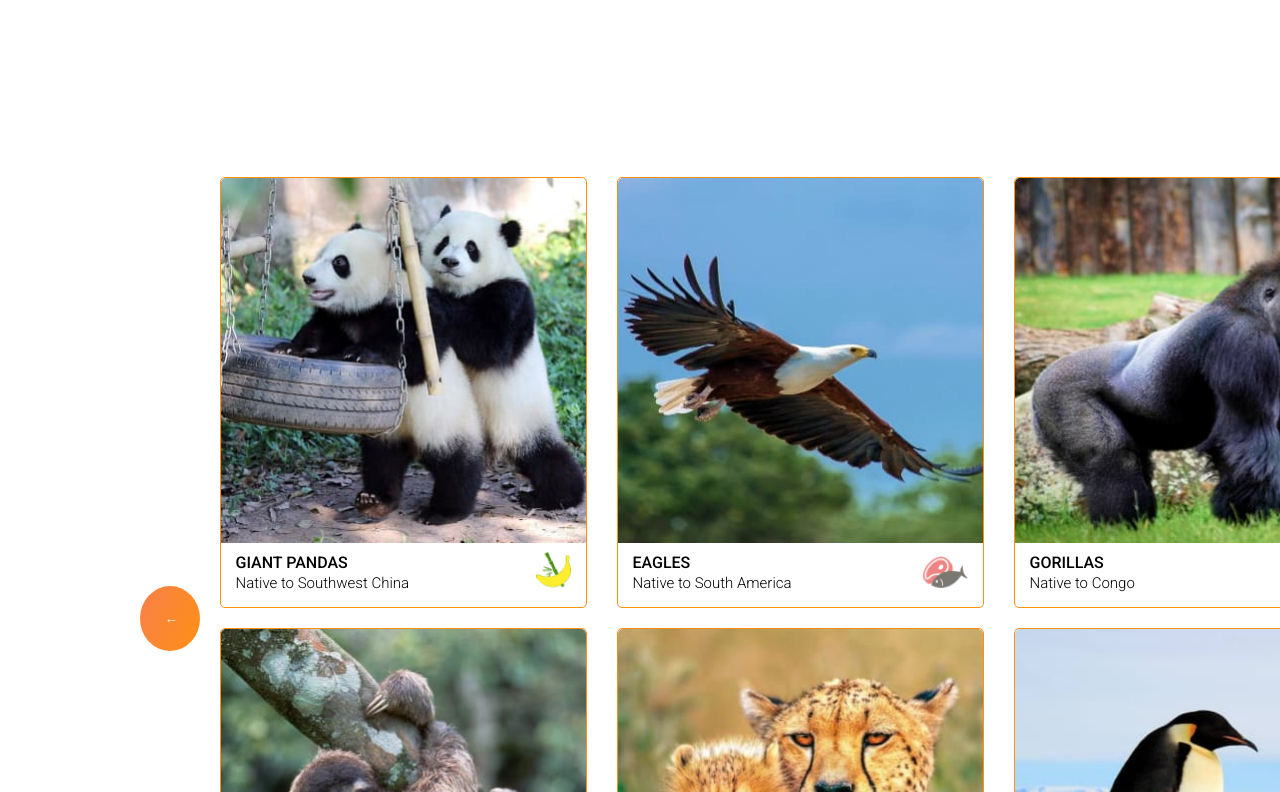
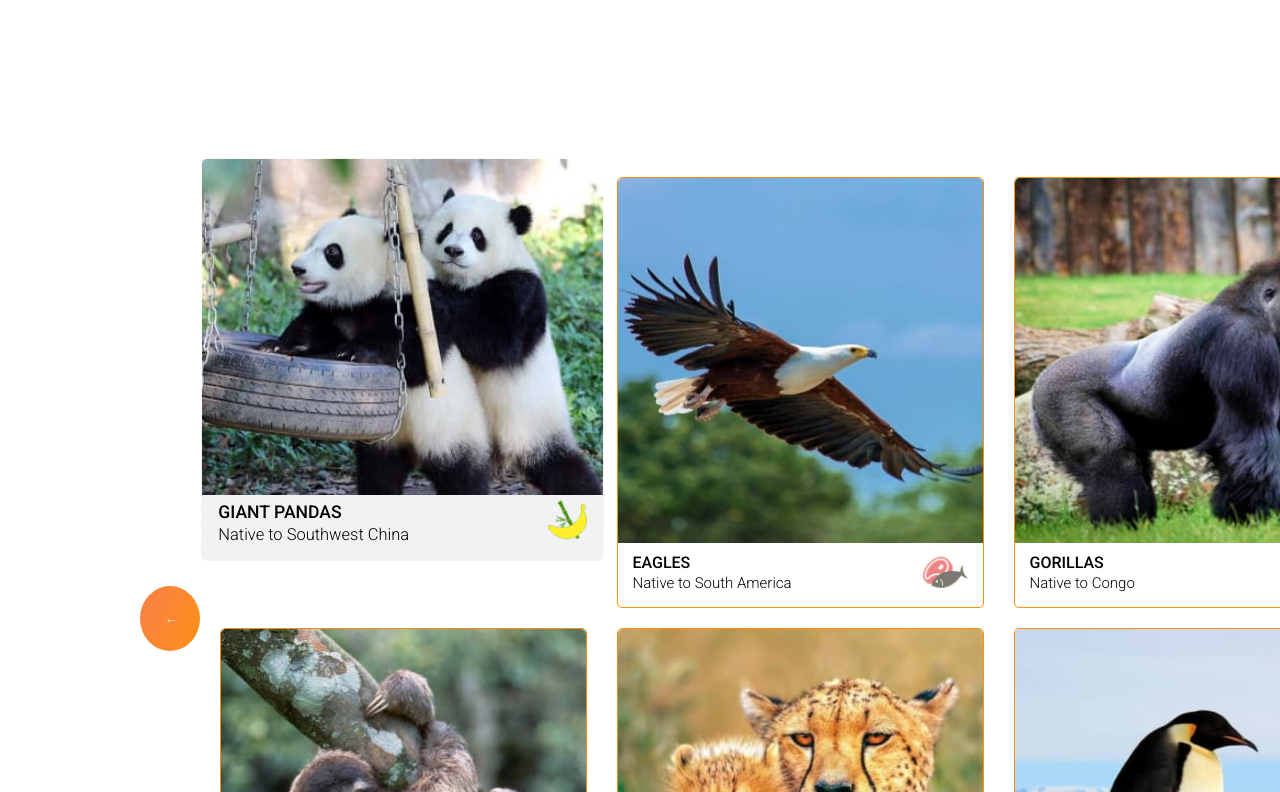
Before and after one commit to galinavikst/online-zoo, a plain HTML site: page pages/petstory/index.html in a window 1280 px wide. In both pictures the pointer is over the item 403 px from the left and 1786 px from the top of the page. Shown: the part 1394-2186 px from the top of the page. Drawn offline with Linux system fonts and the light colour scheme.

Commit message:
feat : add animation to .card-item with :hover

```diff
--- a/pages/petstory/style.css
+++ b/pages/petstory/style.css
@@ -144,7 +144,7 @@ nav {
   font-weight: 700;
   font-size: 106.496px;
   line-height: 75%;
-  letter-spacing: 20px;
+  letter-spacing: 2px;
 
   text-align: center;
   text-transform: uppercase;
@@ -245,6 +245,33 @@ nav {
 }
 .card-item > img {
   border-radius: 5px 5px 0 0;
+}
+.card-item:hover {
+  border: none;
+}
+.card-item > img:hover {
+  transform: scale(1.1, 1.1);
+  border-radius: 5px;
+}
+.card-item > img:hover + .card-bottom {
+  position: relative;
+  transform: scale(1.1, 1.1);
+  border-radius: 0 0 5px 5px;
+  animation: card 0.2s linear 0s 1 normal forwards;
+  animation: name duration timing-function delay iteration-count direction
+    fill-mode;
+}
+@keyframes card {
+  from {
+    top: 0;
+    background-color: var(--gray-ligth-bg-color);
+    color: var(--white-addition-color);
+  }
+  to {
+    top: -11%;
+    background-color: var(--gray-ligth-bg-color);
+    color: var(--white-addition-color);
+  }
 }
 .card-bottom {
   display: flex;
```
